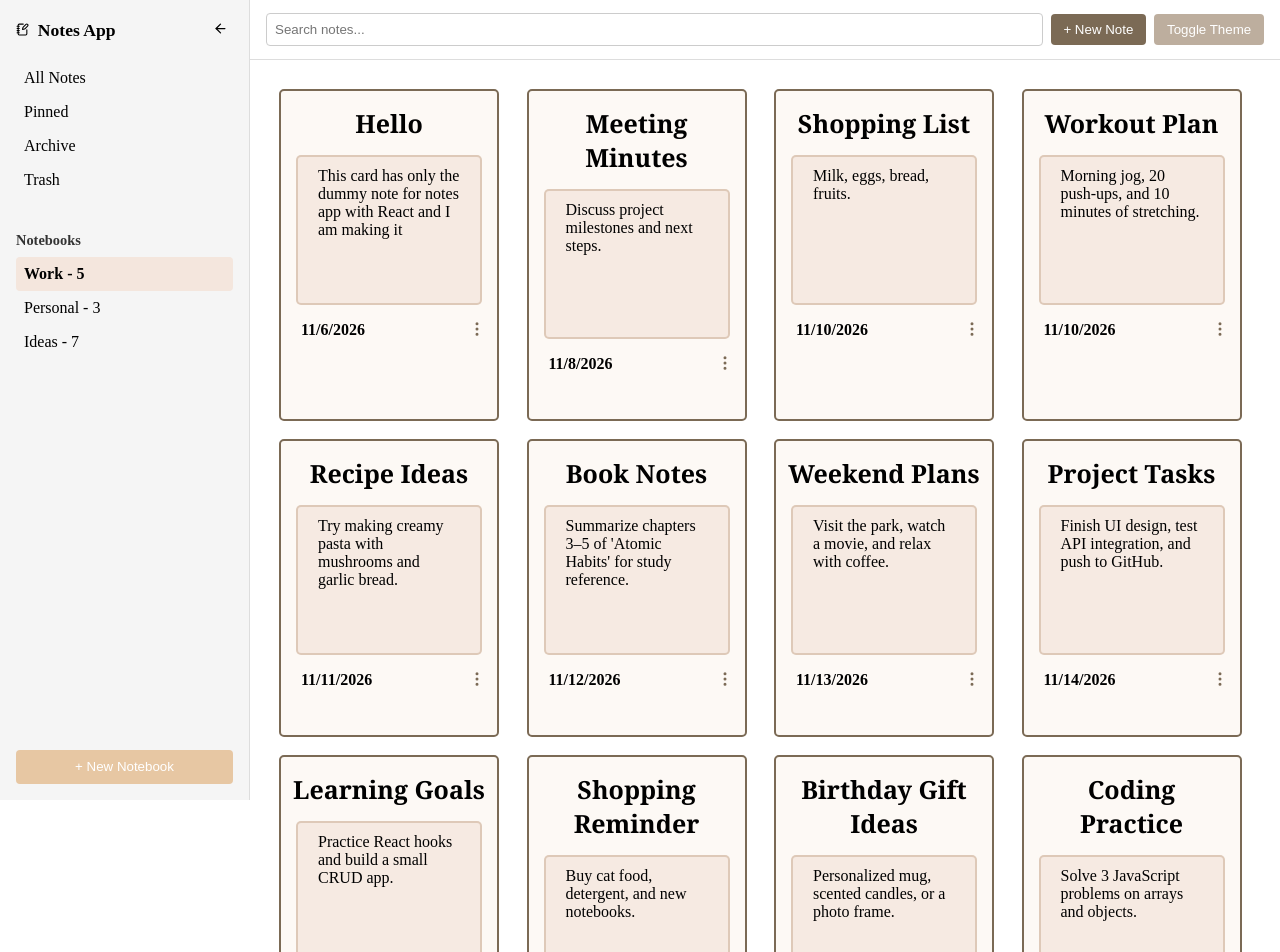
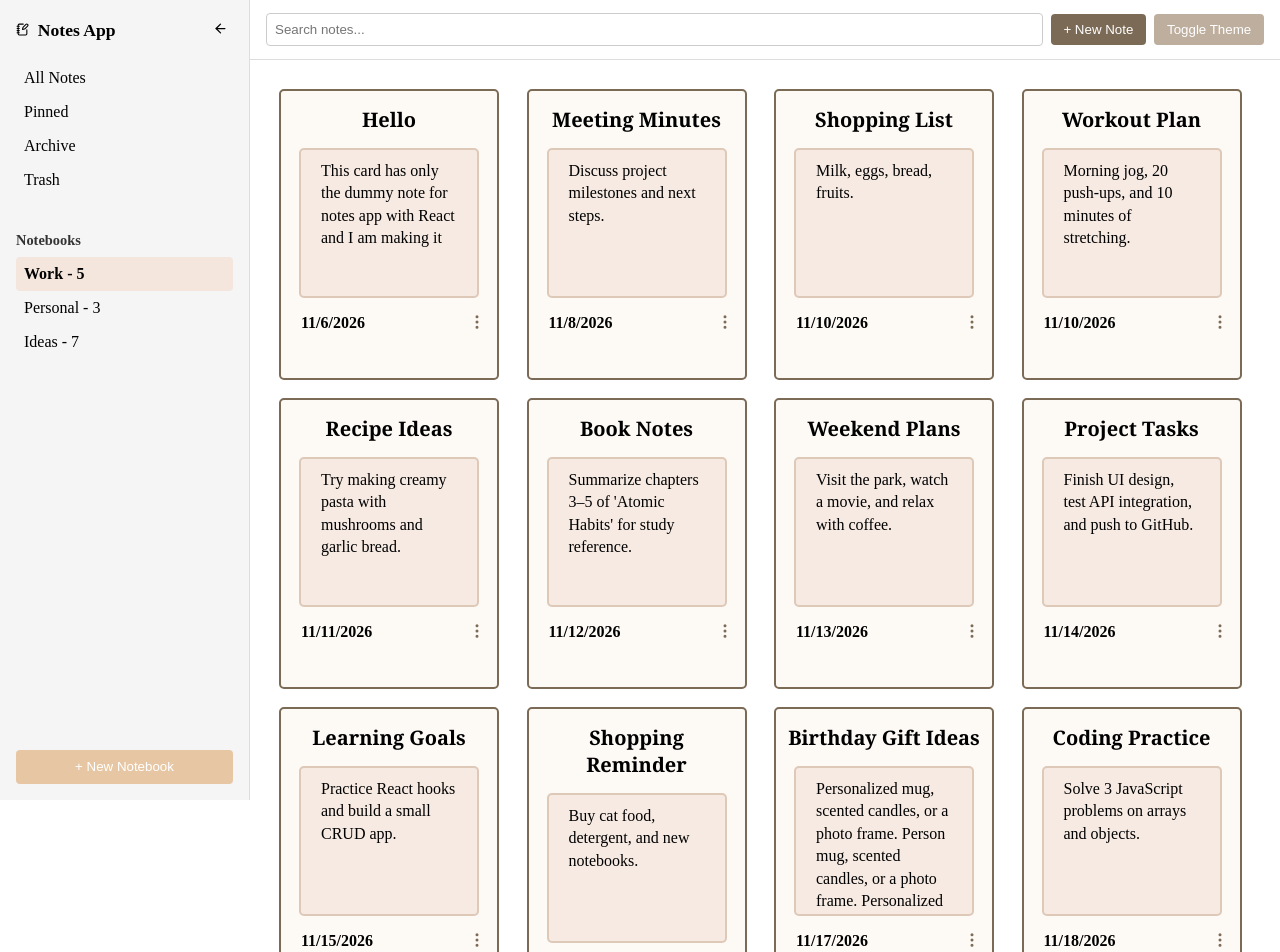
Before and after one commit to FaiqaAamer/Notes-app-react, a React (Vite) app in the folder notes-app/: page / in a window 1280 px wide. Shown: the top 952 px of the page. Built offline with nearby package versions, Linux system fonts and the light colour scheme.

Commit message:
Adding webkit box

```diff
--- a/notes-app/src/components/notes/NoteCard.jsx
+++ b/notes-app/src/components/notes/NoteCard.jsx
@@ -14,24 +14,24 @@ function NoteCard({note  : {title, content, date}, isMenuOpen, onToggleMenu}){
     }
     const h2 = {
         margin : "5px",
-        paddingTop : "5px",
-        paddingBottom : "5px",
+        padding : "5px 0",
         textAlign : "center",
         fontFamily : "Cambria",
-        fontSize : "25px"
+        fontSize : "20px"
     }
     const p = {
-        marginLeft : "15px",
-        marginRight : "15px",
-        margin : "10px",
-        paddingLeft : "20px",
-        paddingRight : "20px",
-        paddingTop : "10px",
-        paddingBottom : "10px",
+        margin : "10px 13px",
+        padding: "10px 20px 10px 20px",
         backgroundColor : "#f6eae2",
         border : "2px solid #8b592b3a",
         borderRadius : "5px",
-        height : "150px"
+        height : "150px",
+        overflow : "hidden",
+        display : "-webkit-box",
+        // WebkitLineClamp : "2",
+        WebkitBoxOrient : "vertical",
+        textOverflow : "ellipsis",
+        lineHeight : "1.4rem"
     }
     const footer = {
         display : "flex",
--- a/notes-app/src/components/notes/NoteList.jsx
+++ b/notes-app/src/components/notes/NoteList.jsx
@@ -68,7 +68,7 @@ function NoteList(){
         {
         id: 11,
         title: "Birthday Gift Ideas",
-        content: "Personalized mug, scented candles, or a photo frame.",
+        content: "Personalized mug, scented candles, or a photo frame. Person mug, scented candles, or a photo frame. Personalized mug, scented candles, or a photo frame.Personalized mug, scented candles, or a photo frame.",
         date: "11/17/2026",
         },
         {
```
